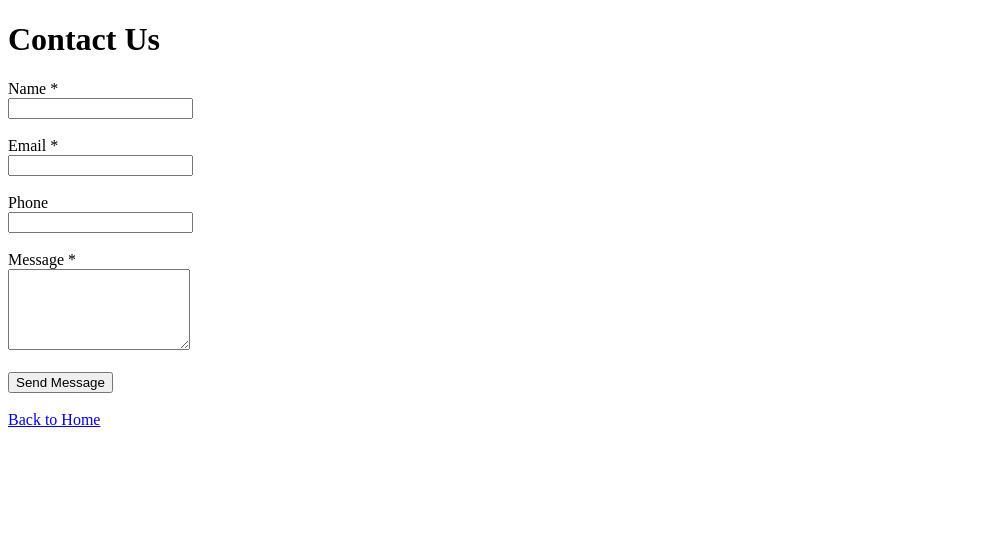
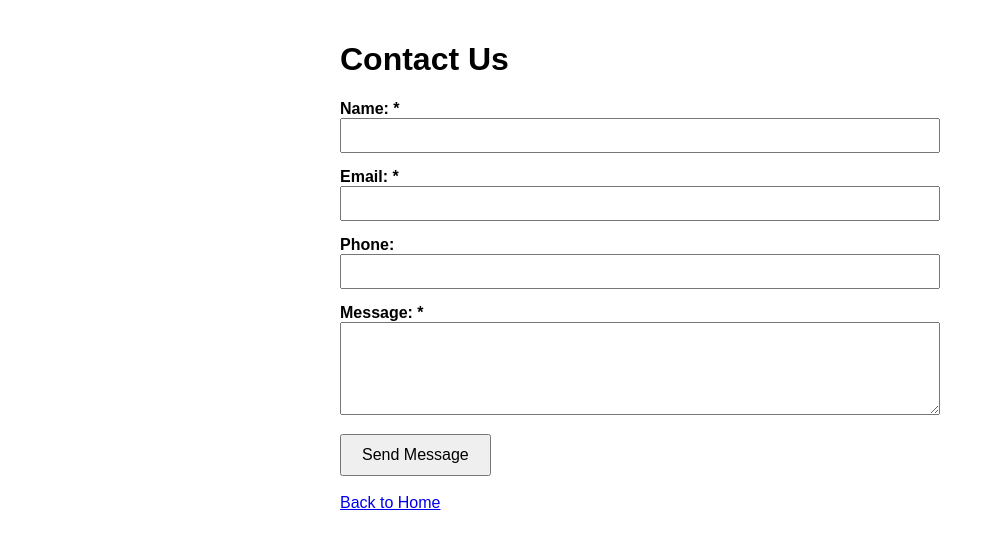
Before and after one commit to cmoorem5/oceanview-flask-site, a Flask app: page /contact in a window 1280 px wide. Shown: the top 549 px of the page, without its empty margins (0-995 px from the left). Run offline with Flask 3, Linux system fonts and the light colour scheme.

Commit message:
Add client-side validation and basic styles to contact form

```diff
--- a/templates/contact.html
+++ b/templates/contact.html
@@ -3,6 +3,28 @@
 <head>
   <meta charset="UTF-8">
   <title>Contact Us - Oceanview Property Partners</title>
+  <style>
+    body {
+      font-family: Arial, sans-serif;
+      padding: 20px;
+      max-width: 600px;
+      margin: auto;
+    }
+    .success { color: green; }
+    .danger { color: red; }
+    label { font-weight: bold; }
+    input, textarea {
+      width: 100%;
+      padding: 8px;
+      margin-bottom: 15px;
+      box-sizing: border-box;
+    }
+    button {
+      padding: 10px 20px;
+      font-size: 16px;
+      cursor: pointer;
+    }
+  </style>
 </head>
 <body>
   <h1>Contact Us</h1>
@@ -17,39 +39,18 @@
     {% endif %}
   {% endwith %}
 
-  <form method="POST" action="/contact">
-    <div>
-      <label for="name">Name *</label><br>
-      <input type="text" id="name" name="name" value="{{ request.form.name or '' }}">
-      {% if errors and errors.name %}
-        <p style="color:red;">{{ errors.name }}</p>
-      {% endif %}
-    </div>
-    <br>
+  <form method="POST" action="/contact" novalidate>
+    <label for="name">Name: *</label>
+    <input type="text" id="name" name="name" required>
 
-    <div>
-      <label for="email">Email *</label><br>
-      <input type="email" id="email" name="email" value="{{ request.form.email or '' }}">
-      {% if errors and errors.email %}
-        <p style="color:red;">{{ errors.email }}</p>
-      {% endif %}
-    </div>
-    <br>
+    <label for="email">Email: *</label>
+    <input type="email" id="email" name="email" required>
 
-    <div>
-      <label for="phone">Phone</label><br>
-      <input type="tel" id="phone" name="phone" value="{{ request.form.phone or '' }}">
-    </div>
-    <br>
+    <label for="phone">Phone:</label>
+    <input type="tel" id="phone" name="phone" pattern="[0-9+\-\s()]*">
 
-    <div>
-      <label for="message">Message *</label><br>
-      <textarea id="message" name="message" rows="5">{{ request.form.message or '' }}</textarea>
-      {% if errors and errors.message %}
-        <p style="color:red;">{{ errors.message }}</p>
-      {% endif %}
-    </div>
-    <br>
+    <label for="message">Message: *</label>
+    <textarea id="message" name="message" rows="5" required></textarea>
 
     <button type="submit">Send Message</button>
   </form>
```
